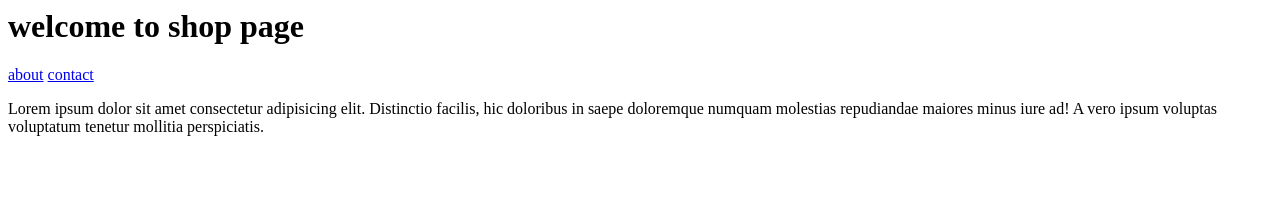
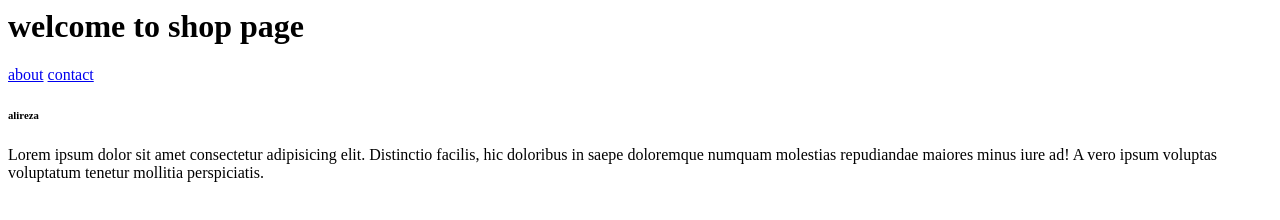
Before and after one commit to AlirezaNG/project, a plain HTML site: page shop.html in a window 1280 px wide. Drawn offline with Linux system fonts and the light colour scheme.

Commit message:
Add tag h6 to shop.html

```diff
--- a/shop.html
+++ b/shop.html
@@ -13,6 +13,7 @@
             <a href="contact.html">contact</a>
         </nav>
     </header>
+    <h6>alireza</h6>
     <p>
       Lorem ipsum dolor sit amet consectetur adipisicing elit. Distinctio
       facilis, hic doloribus in saepe doloremque numquam molestias repudiandae
```
